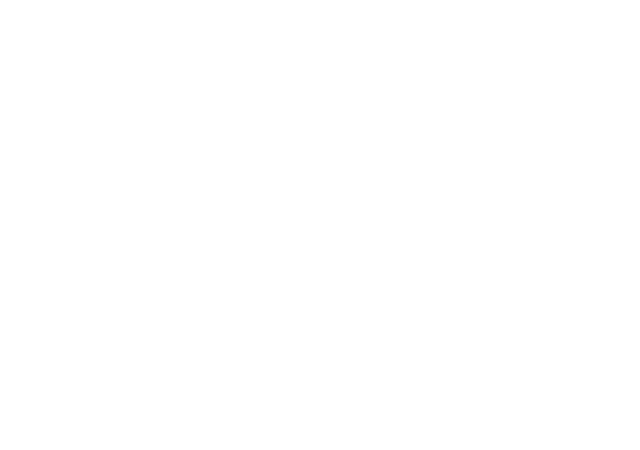
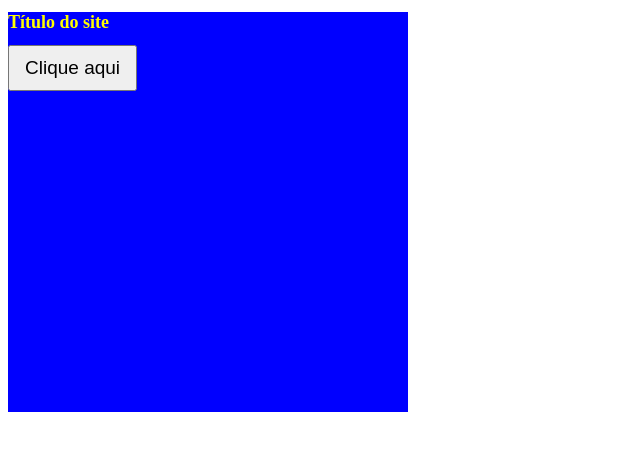
Before and after one commit to cadumega/ReactJS_Estudos, a React (Create React App) app in the folder fundamentos-react/: page / in a window 1280 px wide. Shown: the top 450 px of the page, without its empty margins (0-640 px from the left). Built offline with nearby package versions, Linux system fonts and the light colour scheme; the HTML template or start-up script is replaced by a standard one.

Commit message:
Estilização com StyledComponents

```diff
--- a/fundamentos-react/package.json
+++ b/fundamentos-react/package.json
@@ -9,6 +9,7 @@
     "react": "^17.0.2",
     "react-dom": "^17.0.2",
     "react-scripts": "4.0.3",
+    "styled-components": "^5.3.1",
     "web-vitals": "^1.1.2"
   },
   "scripts": {
--- a/fundamentos-react/src/App.js
+++ b/fundamentos-react/src/App.js
@@ -1,10 +1,33 @@
+//npm install styled-components --save
+// Itens estruturais usamos stled components
+// Depois de estruturar, crio os componentes em variaveis para estarem declaradas.
 
 import React from "react";
+import styled from 'styled-components';
+
+const Site = styled.div `
+width:400px;
+height:400px;
+background-color:#00FF;
+`;
+
+const Botao = styled.button `
+font-size:19px;
+padding:10px 15px;
+`;
+
+const Title = styled.h1 `
+    color:#FF0;
+    font-size:18px;
+`;
 
 function App() {
-    return <>
-
-    </>
+    return (
+        <Site>
+            <Title>Título do site</Title>
+            <Botao>Clique aqui</Botao>
+        </Site>
+    );
 }
 
 export default App;
--- a/fundamentos-react/src/App4.css
+++ b/fundamentos-react/src/App4.css
@@ -3,7 +3,6 @@
     text-align: center;
     padding: 20px;
     width: 100px;
-
 }
 
 .avatar img {
```
Also changed, not shown: 1 other file (tests, documents, lock files or other folders).
